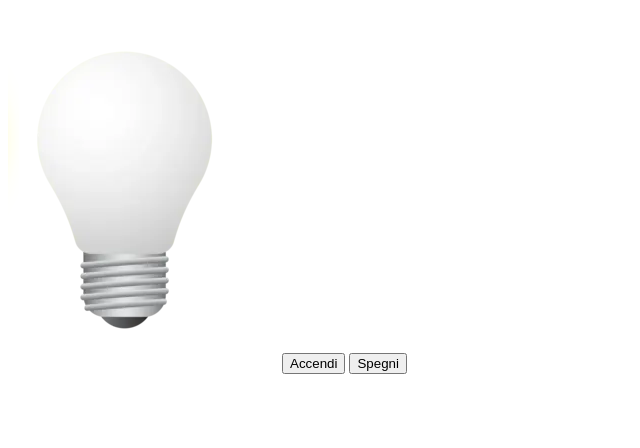
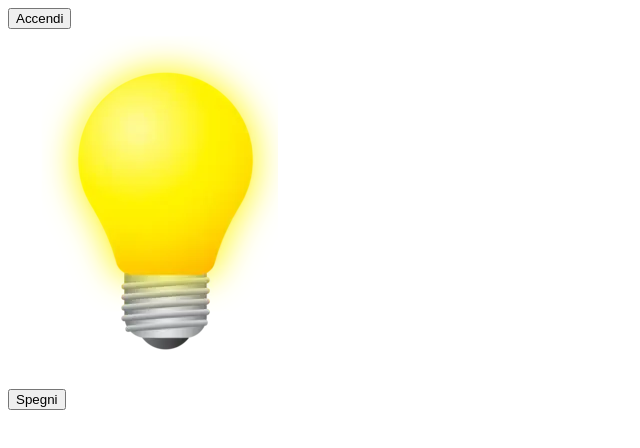
Before and after one commit to Alexandru1654/js-dom-1, a plain HTML site: page index.html in a window 1280 px wide. Both pictures are taken after a click on the button "Accendi". Shown: the whole page, without its empty margins (0-640 px from the left). Drawn offline with Linux system fonts and the light colour scheme.

Commit message:
Bug adjust

```diff
--- a/script.js
+++ b/script.js
@@ -1,7 +1,16 @@
-const lampOFF = document.getElementById('lamp-off')
+const lampOFF = document.getElementById('lamp-off');
+const lampOn = document.getElementById('lamp-on');
+const lampON = document.getElementById('turn-on');
+const lampOff = document.getElementById('turn-off');
 
-const lampOn = document.getElementById('lamp-on')
+// Power button click event
+lampOn.addEventListener('click', function () {
+    lampON.style.display = 'block';
+    lampOff.style.display = 'none';
+});
 
-const lampON = document.getElementById('turn-on')
-
-const lampOff = document.getElementById('turn-off')
+// Power off button click event
+lampOFF.addEventListener('click', function () {
+    lampOff.style.display = 'block';
+    lampON.style.display = 'none';
+});
```
Also changed, not shown: index.html (+9 -2 lines).
